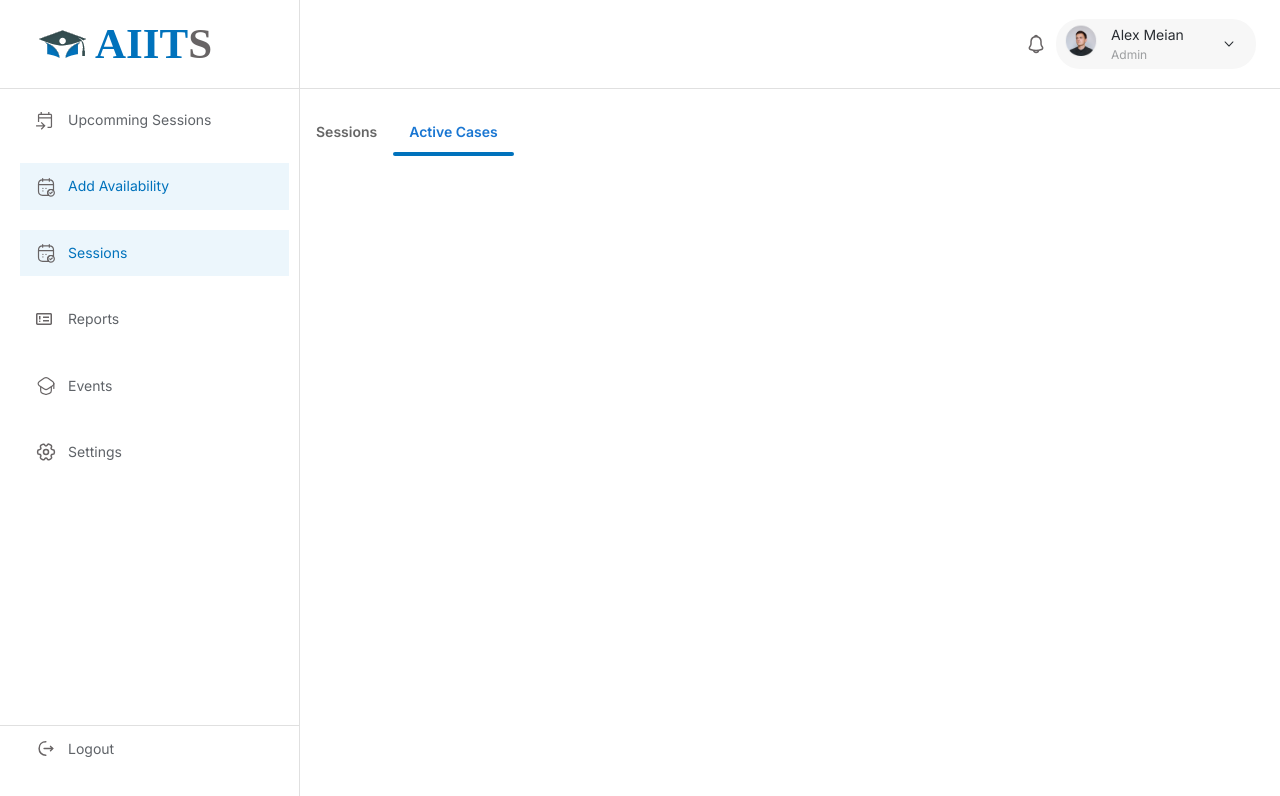
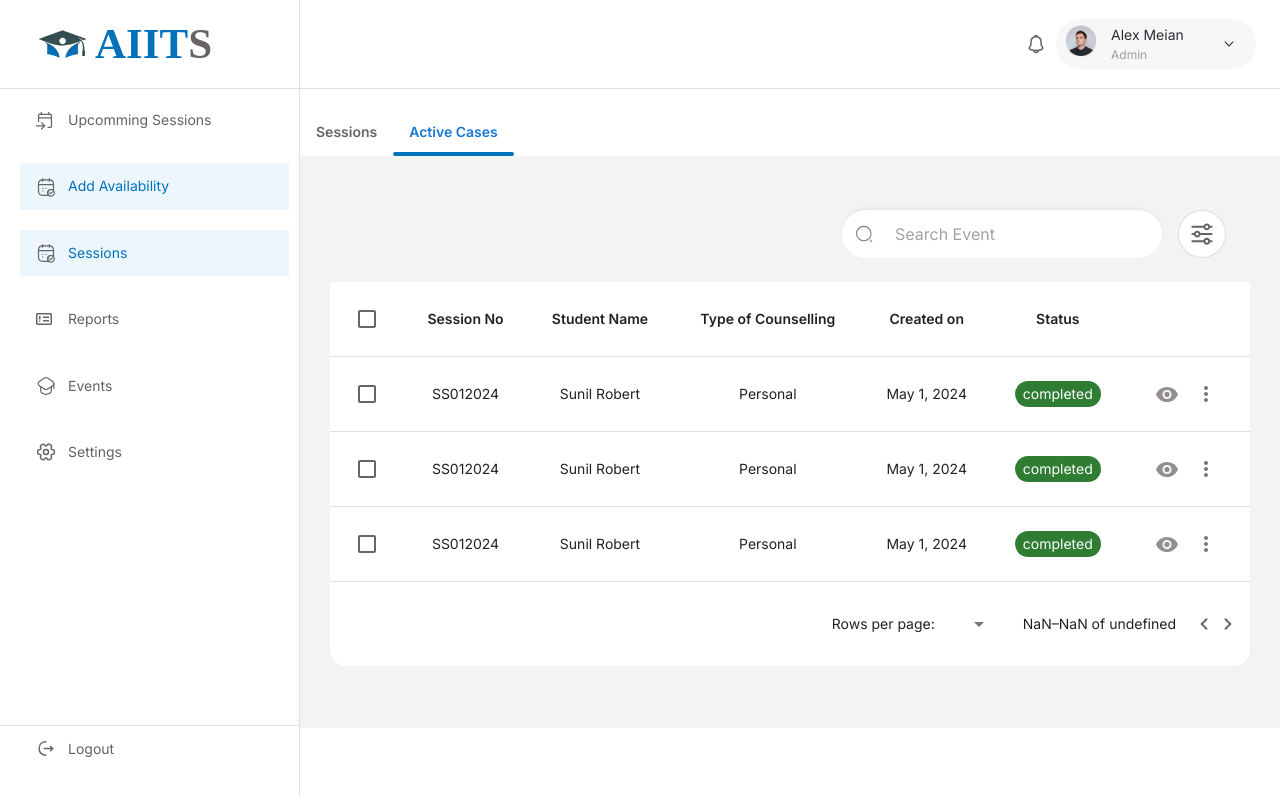
Before and after one commit to Xyvin-Corp/School_Councelling_System, a React (Vite) app in the folder frontend/: page /counselor/session in a window 1280 px wide. Both pictures are taken after a click on the tab "Active Cases". Shown: the top 796 px of the page. Built offline with nearby package versions, Linux system fonts and the light colour scheme.

Commit message:
Counselor module pages

```diff
--- /dev/null
+++ b/frontend/src/assets/json/ActiveSessionData.js
@@ -0,0 +1,35 @@
+export const activeSessionColumns = [
+    { title: "Session No", field: "No", padding: "none" },
+
+    { title: "Student Name", field: "name" },
+    { title: "Type of Counselling", field: "Type" },
+    { title: "Created on", field: "Date" },
+    { title: "Status", field: "status" },
+  ];
+
+  export const activeSessionData = [
+    {
+      id: 1,
+      No: "SS012024",
+      name: "Sunil Robert",
+      Type: "Personal",
+      Date: "May 1, 2024",
+      status: "completed",
+    },
+    {
+      id: 2,
+      No: "SS012024",
+      name: "Sunil Robert",
+      Type: "Personal",
+      Date: "May 1, 2024",
+      status: "completed",
+    },
+    {
+      id: 3,
+      No: "SS012024",
+      name: "Sunil Robert",
+      Type: "Personal",
+      Date: "May 1, 2024",
+      status: "completed",
+    },
+  ];
--- /dev/null
+++ b/frontend/src/components/AddBulk.jsx
@@ -0,0 +1,40 @@
+import React from "react";
+import DropZone from "../ui/DropZone";
+import { Box, Divider, Stack, Typography } from "@mui/material";
+import { StyledButton } from "../ui/StyledButton";
+
+const AddBulk = () => {
+  return (
+    <Box bgcolor={"white"}>
+      <Box padding={9}>
+        <DropZone />
+        <Stack spacing={2} mt={4}>
+          <Typography variant="h6">Instructions for bulk import:</Typography>
+          <ul style={{ fontSize: "12px" }}>
+            <li>Don't remove headers.</li>
+            <li>Maximum of 50 entries allowed at a time.</li>
+          </ul>
+        </Stack>
+        <Divider sx={{ marginTop: 2, marginBottom: 2 }} />
+        <Stack direction={"row"} spacing={2}width={'50%'}justifyContent={'end'}>
+            <StyledButton
+              name="Cancel"
+              variant="secondary"
+              style={{ width: "auto" }}
+            >
+              Cancel
+            </StyledButton>
+            <StyledButton
+              name="Save"
+              variant="primary"
+              style={{ width: "auto" }}
+            >
+              Save
+            </StyledButton>
+          </Stack>
+      </Box>
+    </Box>
+  );
+};
+
+export default AddBulk;
--- a/frontend/src/pages/Admin/UserManagement/Counselor/Counselor.jsx
+++ b/frontend/src/pages/Admin/UserManagement/Counselor/Counselor.jsx
@@ -1,11 +1,12 @@
 import React, { useState } from "react";
-import { Box, Typography, Tabs, Tab, Stack } from "@mui/material";
+import { Box, Typography, Tabs, Tab, Stack, Grid } from "@mui/material";
 import StyledTable from "../../../../ui/StyledTable";
 import { userColumns, userData } from "../../../../assets/json/TableData";
 import { useNavigate } from "react-router-dom";
 import AddCounselor from "../../../../components/AddCounselor";
 import { ReactComponent as FilterIcon } from "../../../../assets/icons/FilterIcon.svg";
 import StyledSearchbar from "../../../../ui/StyledSearchbar";
+import AddBulk from "../../../../components/AddBulk";
 export const Counselor = () => {
   const navigate = useNavigate();
   const [selectedTab, setSelectedTab] = useState(0);
@@ -47,7 +48,6 @@ export const Counselor = () => {
           },
         }}
         sx={{
-
           bgcolor: "white",
           paddingTop: "20px",
           "& .MuiTabs-indicator": {
@@ -56,7 +56,7 @@ export const Counselor = () => {
           "& .MuiTab-root": {
             textTransform: "none",
             fontWeight: 600,
-            fontSize:'16px'
+            fontSize: "16px",
           },
           "& .Mui-selected": {
             color: "#0072BC",
@@ -104,7 +104,13 @@ export const Counselor = () => {
           </>
         )}
         {selectedTab === 1 && <AddCounselor />}
-        {selectedTab === 2 && <Typography>Not Found</Typography>}
+        {selectedTab === 2 && (
+          <Grid container spacing={2}>
+            <Grid item xs={6}>
+              <AddBulk />{" "}
+            </Grid>{" "}
+          </Grid>
+        )}
       </Box>
     </>
   );
--- a/frontend/src/pages/Counselor/Session/CounselorSession.jsx
+++ b/frontend/src/pages/Counselor/Session/CounselorSession.jsx
@@ -1,5 +1,13 @@
-import { Tab, Tabs } from "@mui/material";
+import { Box, Stack, Tab, Tabs } from "@mui/material";
 import React, { useState } from "react";
+import SessionHistory from "../../Student/Session/SessionHistory";
+import StyledSearchbar from "../../../ui/StyledSearchbar";
+import {
+  activeSessionColumns,
+  activeSessionData,
+} from "../../../assets/json/ActiveSessionData";
+import { ReactComponent as FilterIcon } from "../../../assets/icons/FilterIcon.svg";
+import StyledTable from "../../../ui/StyledTable";
 
 const CounselorSession = () => {
   const [selectedTab, setSelectedTab] = useState(0);
@@ -57,6 +65,45 @@ const CounselorSession = () => {
         <Tab label="Sessions" />
         <Tab label="Active Cases" />
       </Tabs>
+      <Box padding="30px" marginBottom={4}>
+        {" "}
+        {selectedTab === 0 && <SessionHistory />}
+        {selectedTab === 1 &&(
+          <>
+            <Stack
+              direction={"row"}
+              justifyContent={"end"}
+              padding={3}
+              alignItems={"center"}
+            >
+              {" "}
+              <Stack direction={"row"} spacing={2}>
+                <StyledSearchbar />
+                <Box
+                  bgcolor={"#FFFFFF"}
+                  borderRadius={"50%"}
+                  width={"48px"}
+                  height={"48px"}
+                  display="flex"
+                  alignItems="center"
+                  justifyContent="center"
+                  border="1px solid rgba(0, 0, 0, 0.12)"
+                  onClick={handleOpenFilter}
+                  style={{ cursor: "pointer" }}
+                >
+                  <FilterIcon />
+                </Box>
+              </Stack>
+            </Stack>
+            <StyledTable
+              columns={activeSessionColumns}
+              data={activeSessionData}
+              onSelectionChange={handleSelectionChange}
+              onView={handleView}
+            />
+          </>
+        )}{" "}
+      </Box>
     </>
   );
 };
--- a/frontend/src/ui/DropZone.jsx
+++ b/frontend/src/ui/DropZone.jsx
@@ -4,12 +4,7 @@ import { Box, Stack, Grid, Button, styled } from '@mui/material';
 import UploadFileIcon from '@mui/icons-material/UploadFile';
 import ArrowDownwardIcon from '@mui/icons-material/ArrowDownward';
 
-const MainBox = styled(Box)(({ theme }) => ({
-  backgroundColor: 'white',
-  padding: '20px',
-  borderRadius: '8px',
-  boxShadow: '0 0 10px rgba(0,0,0,0.1)',
-}));
+
 
 const StyledDropzone = styled(Box)(({ theme, isDragActive }) => ({
   backgroundColor: '#E0E0E0',
@@ -109,7 +104,7 @@ export default function DropZone() {
   };
 
   return (
-    <MainBox>
+    <>
       <Stack spacing={2}>
         <StyledDropzone {...getRootProps()} isDragActive={isDragActive}>
           <input {...getInputProps()} />
@@ -152,6 +147,6 @@ export default function DropZone() {
       >
         Download Sample
       </DownloadButton>
-    </MainBox>
+    </>
   );
 }
--- a/frontend/src/ui/StyledTable.jsx
+++ b/frontend/src/ui/StyledTable.jsx
@@ -127,7 +127,7 @@ const StyledTable = ({
       case "closed":
         return "#938F8F";
       case "completed":
-        return "#BFBABA";
+        return "#2E7D32";
       case "live":
         return "red";
       case "Recording Available":
```
Lines whose indentation alone changed are shown as unchanged.
